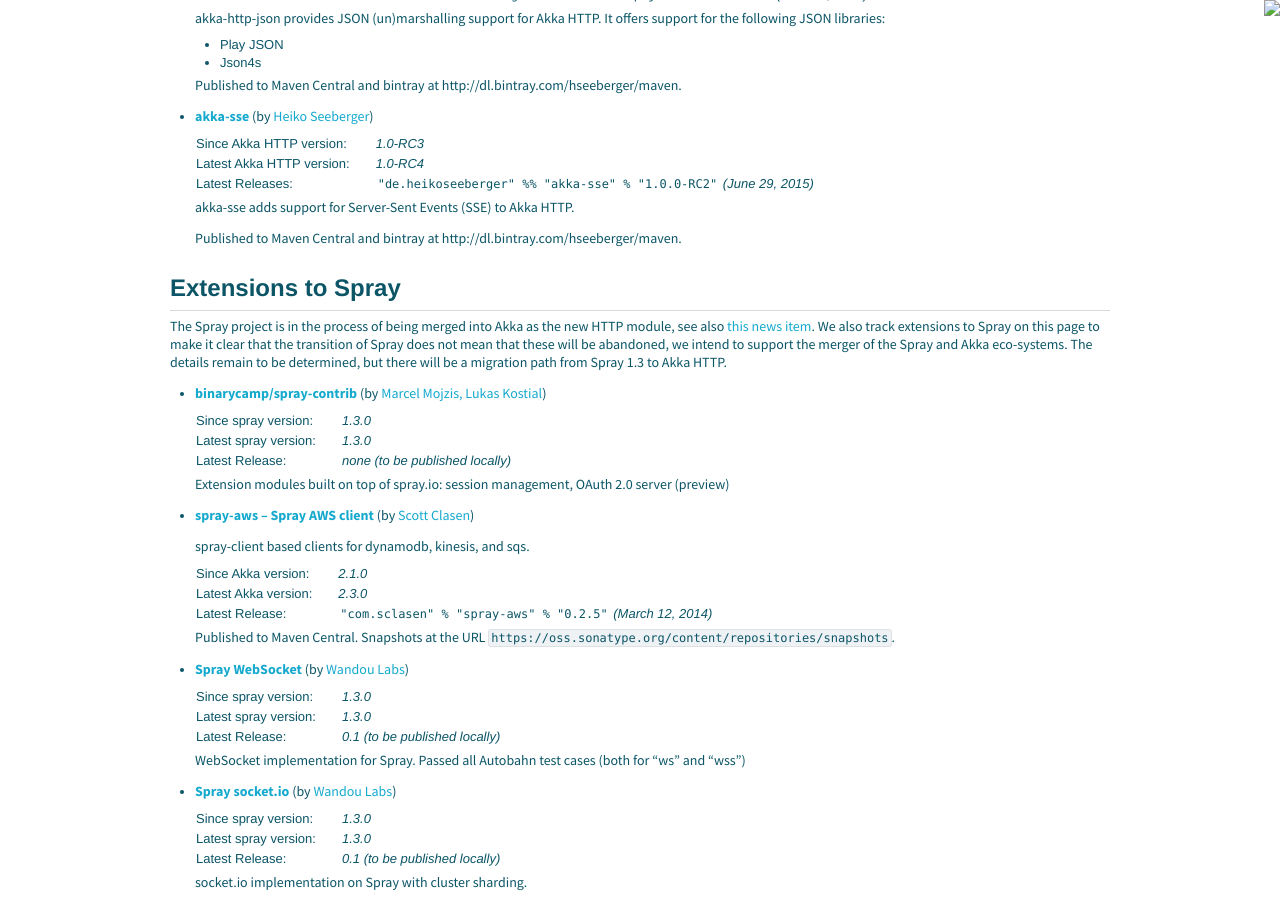
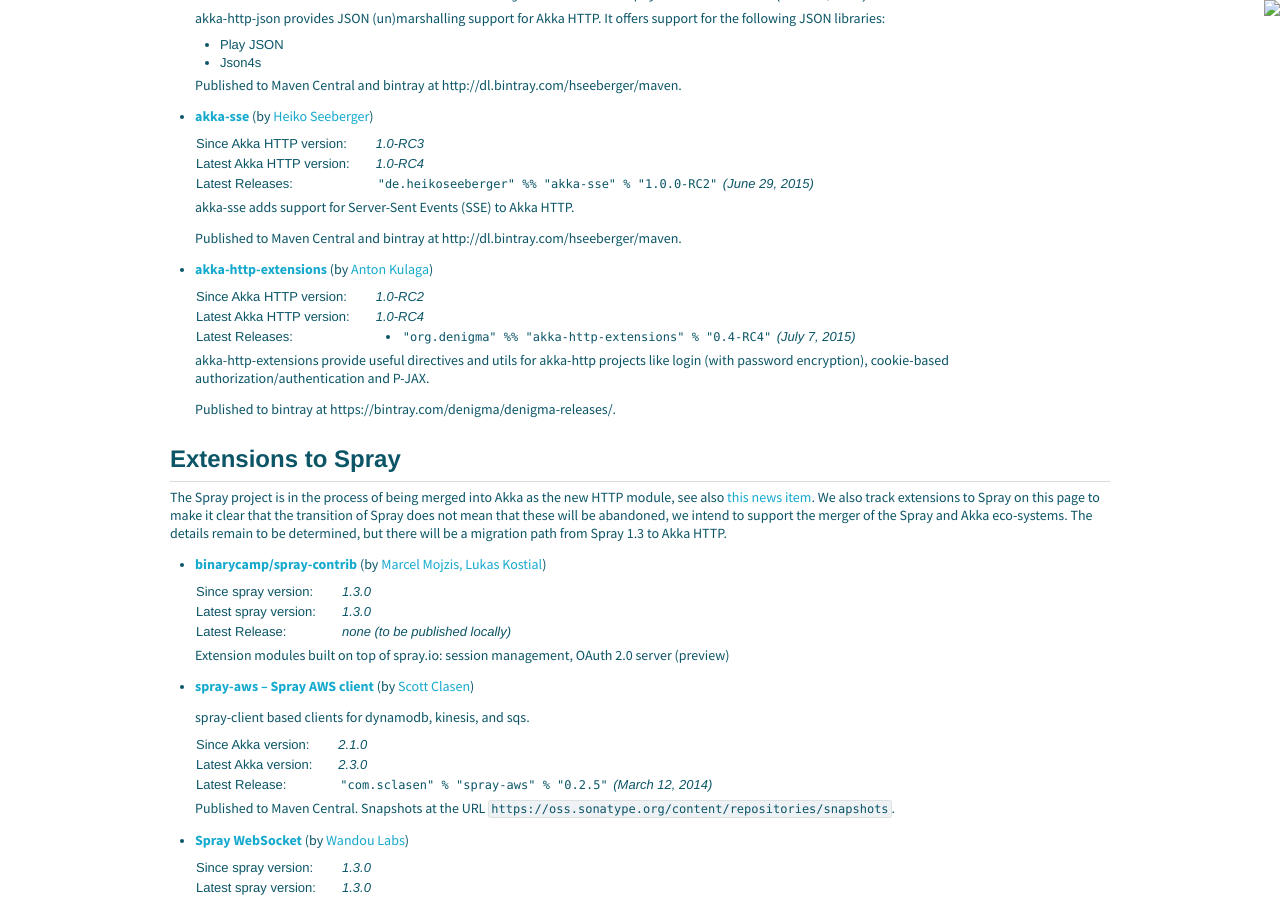
Before and after one commit to raboof/akka.github.com, a Jekyll site: the page built from community/index.md, in a window 1280 px wide and 900 px high, scrolled down 1758 px. Built offline with Jekyll 4.4.1, drawn with Linux system fonts in a browser that asks for light colours.

Commit message:
added akka-http-extensions

```diff
--- a/community/index.md
+++ b/community/index.md
@@ -156,6 +156,24 @@
   akka-sse adds support for Server-Sent Events (SSE) to Akka HTTP.
 
   Published to Maven Central and bintray at http://dl.bintray.com/hseeberger/maven.
+
+
+* **[akka-http-extensions](https://github.com/denigma/akka-http-extensions)** (by [Anton Kulaga](https://github.com/antonkulaga))
+
+  <table class="stats">
+  <tr><td>Since Akka HTTP version:</td><td>1.0-RC2</td></tr>
+  <tr><td>Latest Akka HTTP version:</td><td>1.0-RC4</td></tr>
+  <tr><td>Latest Releases:</td><td>
+    <ul>
+      <li><code>"org.denigma" %% "akka-http-extensions" % "0.4-RC4"</code> (July 7, 2015)</li>
+    </ul>
+  </td></tr>
+  </table>
+
+  akka-http-extensions provide useful directives and utils for akka-http projects like login (with password encryption), cookie-based authorization/authentication and P-JAX.
+
+  Published to bintray at https://bintray.com/denigma/denigma-releases/.
+
 
 ## Extensions to Spray
 
```
